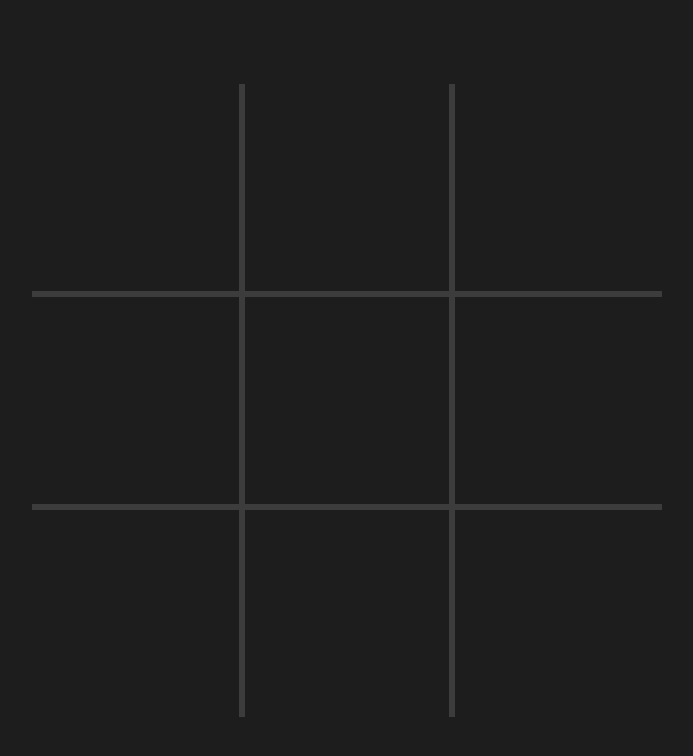
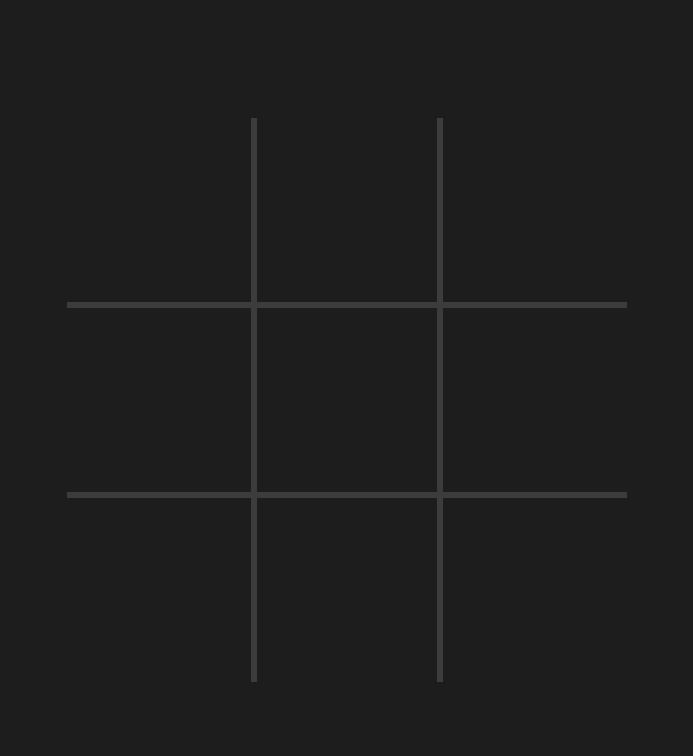
Before and after one commit to leandrosouzaa/jogo-da-velha, a React (Create React App) app: page / in a window 1280 px wide. Shown: the top 756 px of the page, without its empty margins (293-986 px from the left). Built offline with nearby package versions, Linux system fonts and the light colour scheme.

Commit message:
fix: max-width container

```diff
--- a/src/styles/styles.css
+++ b/src/styles/styles.css
@@ -34,7 +34,7 @@ button {
 }
 
 .game-container {
-   max-width: 630px;
+   max-width: 560px;
    width: 100%;
 }
 
```
